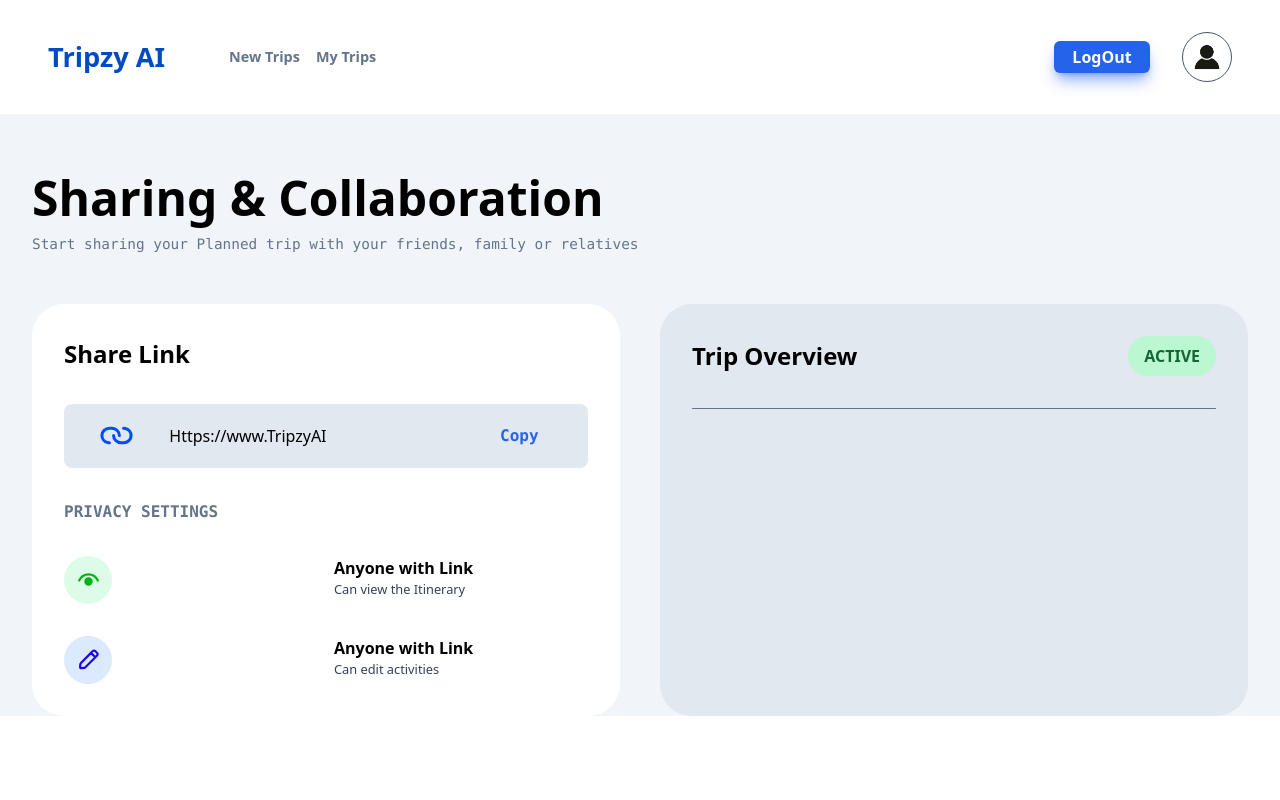
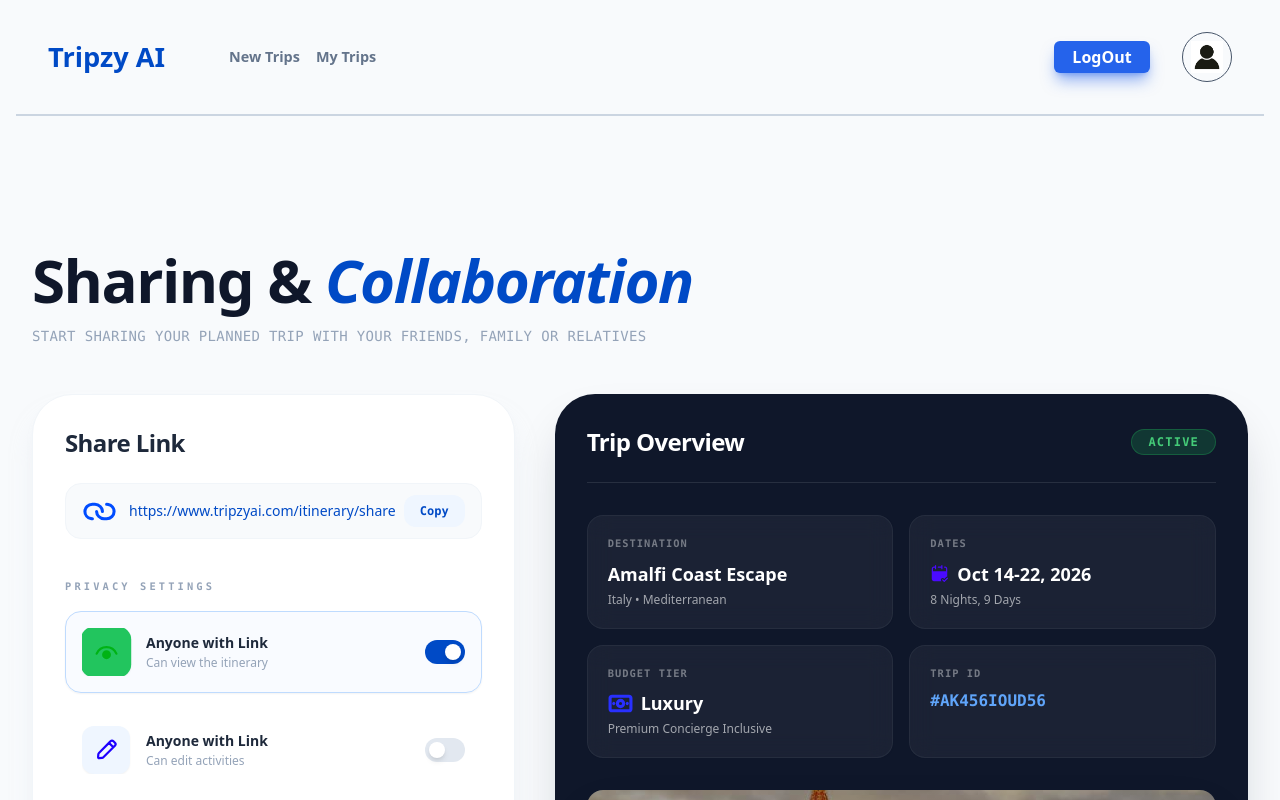
Before and after one commit to bhavesh10joshi/Tripzy, a React (Vite) app in the folder frontend/: page / in a window 1280 px wide. Shown: the top 800 px of the page. Built offline with nearby package versions, Linux system fonts and the light colour scheme.

Commit message:
Completed the Sharing page of the application

```diff
--- a/frontend/src/Pages/SharingPage.tsx
+++ b/frontend/src/Pages/SharingPage.tsx
@@ -1,89 +1,185 @@
+import { useState } from "react";
 import { Navbar } from "../Components/Navabar";
 import { Footer } from "../Components/Footer";
 import { Link } from "../Ui/Icons/Link";
 import { ViewEye } from "../Ui/Icons/Eye";
 import { IconEdit } from "../Ui/Icons/Edit";
+import { Calender } from "../Ui/Icons/Calender";
+import { EditPencil } from "../Ui/Icons/EditPencil";
+import { Button } from "../Ui/Buttons/Button";
+import Russia from "../Images/Russia.jpg";
 
-export function MyTripShare()
-{
+export function MyTripShare() {
+  const [activeSetting, setActiveSetting] = useState<"view" | "edit">("view");
 
-    return<>
-        <Navbar/>
-        <div className="bg-slate-100 pl-[2rem] pr-[2rem] mt-[-0.5rem]">
-            <div className="w-full flex">
-                <div className="w-2/4 w-full">
-                    <div className="text-[3rem] text-black flex justify-start items-center font-bold mt-[3rem]">
-                        Sharing & Collaboration
+  return (
+    <div className="min-h-screen bg-slate-50 selection:bg-blue-100 flex flex-col justify-between overflow-x-hidden">
+      <div>
+        <Navbar />
+
+        <div className="max-w-7xl mx-auto px-4 sm:px-6 lg:px-8 pt-24 md:pt-32 pb-16 md:pb-24">
+          <header className="mb-10 md:mb-12 animate-in fade-in slide-in-from-bottom-6 duration-700">
+            <h1 className="text-4xl md:text-6xl font-black tracking-tight text-slate-900 leading-[1.15]">
+              Sharing & <span className="text-blue-500 italic">Collaboration</span>
+            </h1>
+            <p className="font-mono text-slate-400 text-xs md:text-sm tracking-wide uppercase mt-4">
+              Start sharing your planned trip with your friends, family or relatives
+            </p>
+          </header>
+
+          <div className="flex flex-col lg:flex-row gap-8 lg:gap-10 items-stretch animate-in fade-in slide-in-from-bottom-12 duration-1000 delay-200">
+            <div className="w-full lg:w-2/5 p-6 md:p-8 bg-white rounded-[2.5rem] shadow-xl shadow-slate-200/50 border border-slate-100 flex flex-col justify-between transition-all duration-500 hover:shadow-2xl">
+              <div>
+                <h3 className="text-2xl font-bold text-slate-800 tracking-tight">Share Link</h3>
+
+                <div className="w-full h-14 bg-slate-50 rounded-2xl mt-6 px-4 flex items-center justify-between border border-slate-100 group">
+                  <div className="flex items-center gap-3 overflow-hidden mr-2">
+                    <div className="text-slate-400 group-hover:text-blue-500 transition-colors flex-shrink-0">
+                      <Link />
                     </div>
-                    <div className="font-mono text-slate-500 text-[0.9rem] flex justify-start items-center">
-                        Start sharing your Planned trip with your friends, family or relatives
+                    <span className="text-blue-500 font-medium text-sm truncate">
+                      https://www.tripzyai.com/itinerary/share
+                    </span>
+                  </div>
+                  <button className="text-blue-500 hover:text-blue-600 font-mono text-xs font-bold bg-blue-50 hover:bg-blue-100 px-4 py-2 rounded-xl transition-all active:scale-95 flex-shrink-0 cursor-pointer">
+                    Copy
+                  </button>
+                </div>
+
+                <div className="w-full mt-10">
+                  <span className="text-slate-400 font-black font-mono text-[0.65rem] tracking-[0.3em] uppercase block mb-4">
+                    Privacy Settings
+                  </span>
+
+                  <div className="space-y-4">
+                    <div
+                      onClick={() => setActiveSetting("view")}
+                      className={`flex w-full p-4 rounded-2xl transition-all border text-left items-center justify-between group cursor-pointer ${
+                        activeSetting === "view"
+                          ? "bg-blue-50/40 border-blue-200 shadow-sm"
+                          : "bg-transparent border-transparent hover:bg-slate-50 hover:border-slate-100"
+                      }`}
+                    >
+                      <div className="flex items-center overflow-hidden">
+                        <div className={`w-12 h-12 rounded-xl flex justify-center items-center flex-shrink-0 shadow-sm transition-all duration-300 ${
+                          activeSetting === "view" ? "bg-green-500 text-white scale-105" : "bg-green-50 text-green-600 group-hover:scale-110"
+                        }`}>
+                          <ViewEye />
+                        </div>
+                        <div className="ml-4 overflow-hidden">
+                          <div className="font-bold text-slate-800 text-sm">Anyone with Link</div>
+                          <div className="text-slate-400 font-light text-xs mt-0.5">Can view the itinerary</div>
+                        </div>
+                      </div>
+
+                      <div className={`w-10 h-6 flex items-center rounded-full p-1 transition-all duration-300 flex-shrink-0 ${
+                        activeSetting === "view" ? "bg-blue-500 justify-end" : "bg-slate-200 justify-start"
+                      }`}>
+                        <div className="bg-white w-4 h-4 rounded-full shadow-md transition-all duration-350" />
+                      </div>
                     </div>
+
+                    <div
+                      onClick={() => setActiveSetting("edit")}
+                      className={`flex w-full p-4 rounded-2xl transition-all border text-left items-center justify-between group cursor-pointer ${
+                        activeSetting === "edit"
+                          ? "bg-blue-50/40 border-blue-200 shadow-sm"
+                          : "bg-transparent border-transparent hover:bg-slate-50 hover:border-slate-100"
+                      }`}
+                    >
+                      <div className="flex items-center overflow-hidden">
+                        <div className={`w-12 h-12 rounded-xl flex justify-center items-center flex-shrink-0 shadow-sm transition-all duration-300 ${
+                          activeSetting === "edit" ? "bg-blue-500 text-white scale-105" : "bg-blue-50 text-blue-600 group-hover:scale-110"
+                        }`}>
+                          <IconEdit />
+                        </div>
+                        <div className="ml-4 overflow-hidden">
+                          <div className="font-bold text-slate-800 text-sm">Anyone with Link</div>
+                          <div className="text-slate-400 font-light text-xs mt-0.5">Can edit activities</div>
+                        </div>
+                      </div>
+
+                      <div className={`w-10 h-6 flex items-center rounded-full p-1 transition-all duration-300 flex-shrink-0 ${
+                        activeSetting === "edit" ? "bg-blue-500 justify-end" : "bg-slate-200 justify-start"
+                      }`}>
+                        <div className="bg-white w-4 h-4 rounded-full shadow-md transition-all duration-350" />
+                      </div>
+                    </div>
+                  </div>
                 </div>
+              </div>
+
+              <div className="mt-12 w-full pt-4">
+                <Button text="Save Access Controls" color="blue" textColor="white" size="secondry" />
+              </div>
             </div>
-            <div className="flex gap-10 w-full mt-[3rem]">
-                <div className="w-2/6 w-full p-[2rem] bg-white rounded-[2rem]">
-                    <div className="text-[1.5rem] w-full flex justify-start items-center font-semibold">
-                        Share Link
+
+            <div className="w-full lg:w-3/5 p-6 md:p-8 bg-slate-900 text-white rounded-[2.5rem] shadow-2xl shadow-slate-900/20 flex flex-col justify-between transition-all duration-500">
+              <div>
+                <div className="flex items-center justify-between gap-4">
+                  <h3 className="text-2xl font-bold tracking-tight">Trip Overview</h3>
+                  <span className="inline-flex items-center px-4 py-1 bg-green-500/20 text-green-400 font-mono text-xs font-black rounded-full border border-green-500/30 animate-pulse tracking-widest">
+                    ACTIVE
+                  </span>
+                </div>
+
+                <div className="w-full h-px bg-white/10 mt-6" />
+
+                <div className="grid grid-cols-1 sm:grid-cols-2 gap-4 mt-8">
+                  <div className="bg-white/5 backdrop-blur-md rounded-2xl p-5 border border-white/5 hover:bg-white/10 transition-colors">
+                    <span className="font-mono text-white/40 text-[0.65rem] font-bold uppercase tracking-widest block mb-2">Destination</span>
+                    <h4 className="font-bold text-lg text-white">Amalfi Coast Escape</h4>
+                    <span className="text-white/60 font-light text-xs mt-1 block">Italy • Mediterranean</span>
+                  </div>
+
+                  <div className="bg-white/5 backdrop-blur-md rounded-2xl p-5 border border-white/5 hover:bg-white/10 transition-colors group">
+                    <span className="font-mono text-white/40 text-[0.65rem] font-bold uppercase tracking-widest block mb-2">Dates</span>
+                    <div className="flex items-center gap-2">
+                      <div className="text-blue-400 transition-transform group-hover:rotate-12">
+                        <Calender />
+                      </div>
+                      <h4 className="font-bold text-lg text-white">Oct 14-22, 2026</h4>
                     </div>
-                    <div className="w-full h-[4rem] bg-slate-200 rounded-lg mt-[2rem] flex">
-                        <div className="w-1/8 flex justify-center items-center w-full ml-[-4rem]"><Link/></div>
-                        <div className="w-5/8 w-full ml-[-4rem] text-blue flex justify-start items-center ">Https://www.TripzyAI</div>
-                        <div className="w-2/8 text-blue-300 font-mono font-semibold flex justify-center items-center w-full mr-[-3rem]"><button>Copy</button></div>
+                    <span className="text-white/60 font-light text-xs mt-1 block">8 Nights, 9 Days</span>
+                  </div>
+
+                  <div className="bg-white/5 backdrop-blur-md rounded-2xl p-5 border border-white/5 hover:bg-white/10 transition-colors">
+                    <span className="font-mono text-white/40 text-[0.65rem] font-bold uppercase tracking-widest block mb-2">Budget Tier</span>
+                    <div className="flex items-center gap-2">
+                      <div className="text-blue-400">
+                        <EditPencil />
+                      </div>
+                      <h4 className="font-bold text-lg text-white">Luxury</h4>
                     </div>
-                    <div className="w-full mt-[2rem]">
-                        <div className="text-slate-500 font-semibold font-mono flex justify-start items-center">PRIVACY SETTINGS</div>
-                        <button aria-label="Link Setting Button" className="mt-[2rem] flex w-full">
-                            <div className="w-1/8 w-full flex">
-                                <div className="bg-green-100 w-[3rem] h-[3rem] rounded-full flex justify-center items-center">
-                                    <ViewEye/>
-                                </div>
-                            </div>
-                            <div className="w-7/8 place-items-start ml-[1rem] w-full ml-[-17rem]">
-                                <div className="font-semibold flex justify-start w-full items-center">
-                                    Anyone with Link
-                                </div>
-                                <div className="text-slate-700 font-light text-[0.8rem] flex justify-start items-center w-full">
-                                    Can view the Itinerary
-                                </div>
-                            </div>
-                        </button>
-                        <button aria-label="Link Setting Button" className="mt-[2rem] flex w-full">
-                            <div className="w-1/8 w-full flex">
-                                <div className="bg-blue-100 w-[3rem] h-[3rem] rounded-full flex justify-center items-center">
-                                    <IconEdit/>
-                                </div>
-                            </div>
-                            <div className="w-7/8 place-items-start ml-[1rem] w-full ml-[-17rem]">
-                                <div className="font-semibold flex justify-start w-full items-center">
-                                    Anyone with Link
-                                </div>
-                                <div className="text-slate-700 font-light text-[0.8rem] flex justify-start items-center w-full">
-                                    Can edit activities
-                                </div>
-                            </div>
-                        </button>
-                    </div>
+                    <span className="text-white/60 font-light text-xs mt-1 block">Premium Concierge Inclusive</span>
+                  </div>
+
+                  <div className="bg-white/5 backdrop-blur-md rounded-2xl p-5 border border-white/5 hover:bg-white/10 transition-colors">
+                    <span className="font-mono text-white/40 text-[0.65rem] font-bold uppercase tracking-widest block mb-2">Trip ID</span>
+                    <h4 className="font-mono font-bold text-base text-blue-400 mt-1">#AK456IOUD56</h4>
+                  </div>
                 </div>
-                <div className="w-4/6 w-full p-[2rem] bg-slate-200 rounded-[2rem]">
-                    <div className="flex">
-                        <div className="text-[1.5rem] text-black font-semibold w-3/6 w-full flex justify-start items-center">Trip Overview</div>
-                        <div className="w-3/6 w-full flex justify-end items-end">
-                            <div className="flex justify-center items-center bg-green-200 text-green-800 font-bold pl-[1rem] pr-[1rem] pt-[0.5rem] pb-[0.5rem] rounded-full">
-                                ACTIVE
-                            </div>
-                        </div>
-                    </div>
-                    <div className="w-full h-[0.01rem] bg-slate-500 mt-[2rem] rounded-full"></div>
-                    <div>
-                        <div>
-                            <div></div>
-                            <div></div>
-                        </div>
-                        <div></div>
-                    </div>
+              </div>
+
+              <div className="relative mt-8 group rounded-2xl overflow-hidden shadow-2xl">
+                <img
+                  src={Russia}
+                  alt="Amalfi Coast"
+                  className="w-full h-52 md:h-64 object-cover transition-transform duration-[1.5s] group-hover:scale-110 filter brightness-[0.65]"
+                />
+                <div className="absolute inset-0 bg-gradient-to-t from-black/80 via-black/20 to-transparent flex flex-col justify-end p-6">
+                  <span className="text-blue-400 font-mono text-[0.65rem] tracking-[0.3em] uppercase font-black">Current Venue</span>
+                  <h2 className="text-2xl md:text-3xl font-black text-white tracking-tight mt-1 transition-transform duration-500 group-hover:translate-x-1">
+                    Amalfi Coast, Italy
+                  </h2>
                 </div>
+              </div>
             </div>
+          </div>
         </div>
-        <Footer/>
-    </>
+      </div>
+
+      <Footer />
+    </div>
+  );
 }
```
